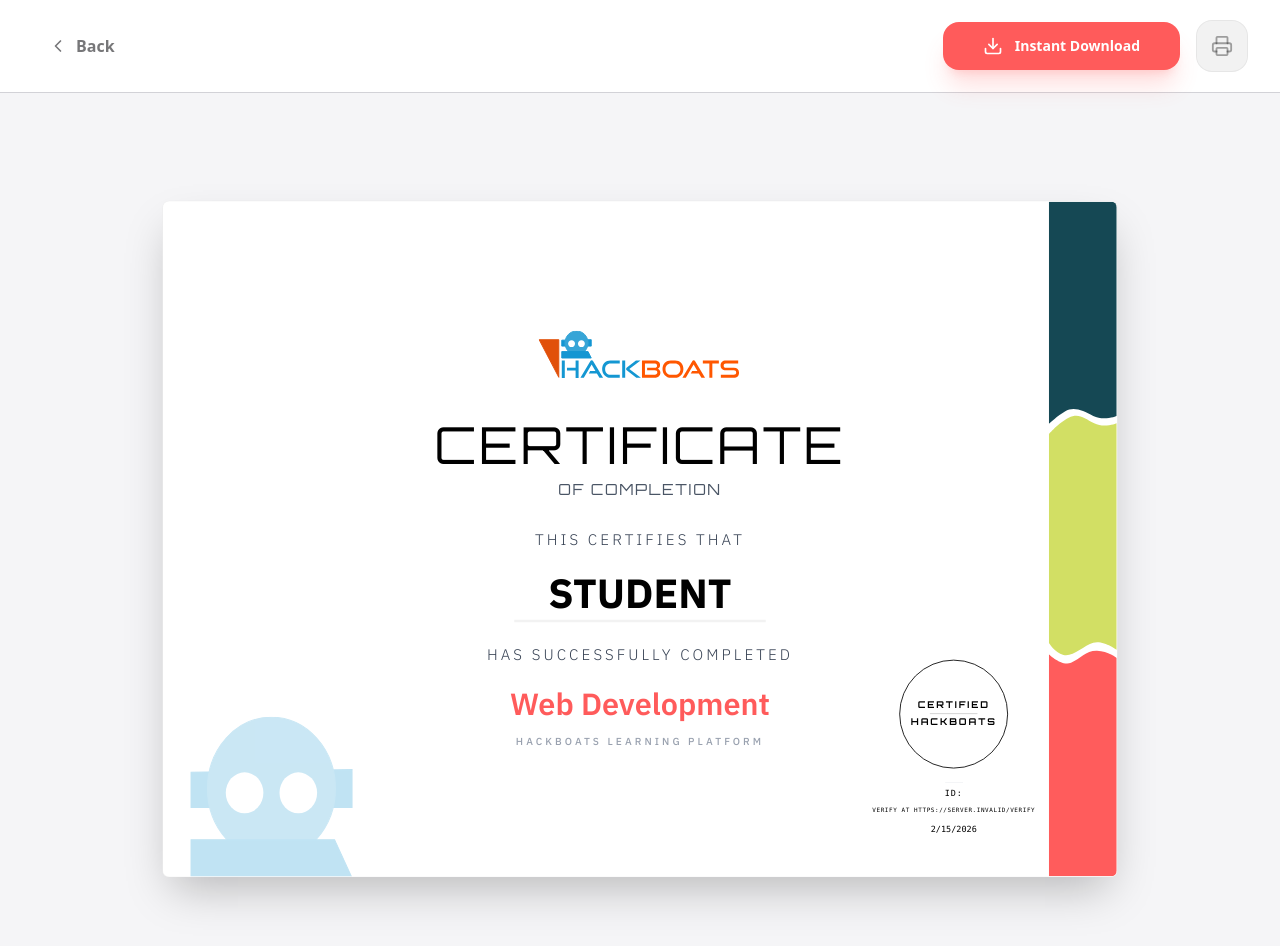
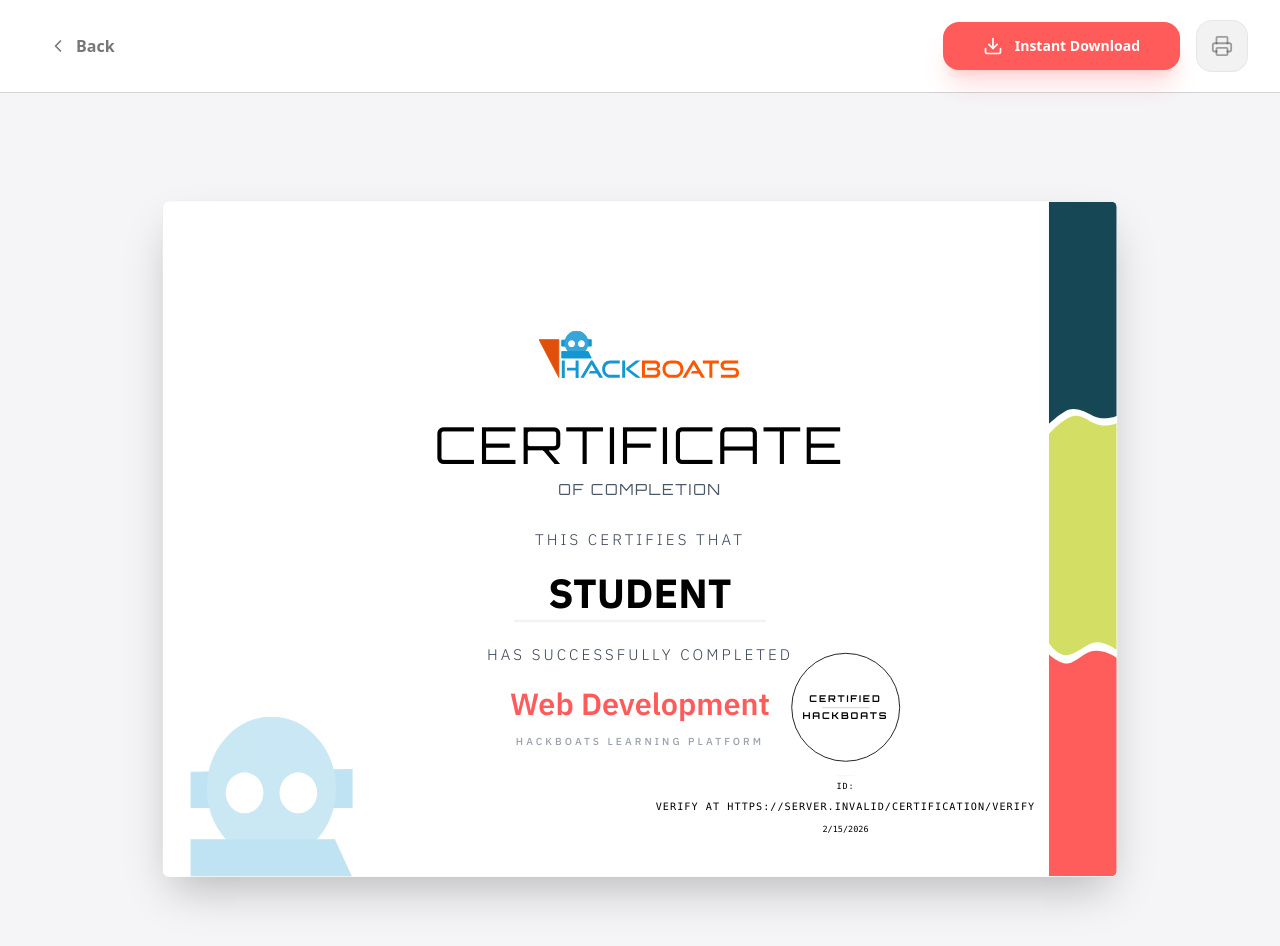
Before and after one commit to HackBoats-LMS/LMS, a Next.js app in the folder lms/: page /certification in a window 1280 px wide. Shown: the top 946 px of the page. Built offline with nearby package versions, Linux system fonts and the light colour scheme; no server answers.

Commit message:
changed the verify link router in certhificate

```diff
--- a/lms/components/CertificateTemplate.tsx
+++ b/lms/components/CertificateTemplate.tsx
@@ -156,8 +156,8 @@
                         <div className="text-black font-mono text-[10px] tracking-widest uppercase border-t border-gray-100 pt-1 mt-2">
                             ID: {certificateId}
                         </div>
-                        <div className="text-black font-mono text-[7px] tracking-widest uppercase">
-                            verify at {process.env.NEXT_PUBLIC_SITE_URL}/verify
+                        <div className="text-black font-mono text-[12px] tracking-widest uppercase">
+                            verify at {process.env.NEXT_PUBLIC_SITE_URL}/certification/verify
                         </div>
                         <div className="text-[10px] text-black font-mono mt-0.5">{date}</div>
                     </div>
```
